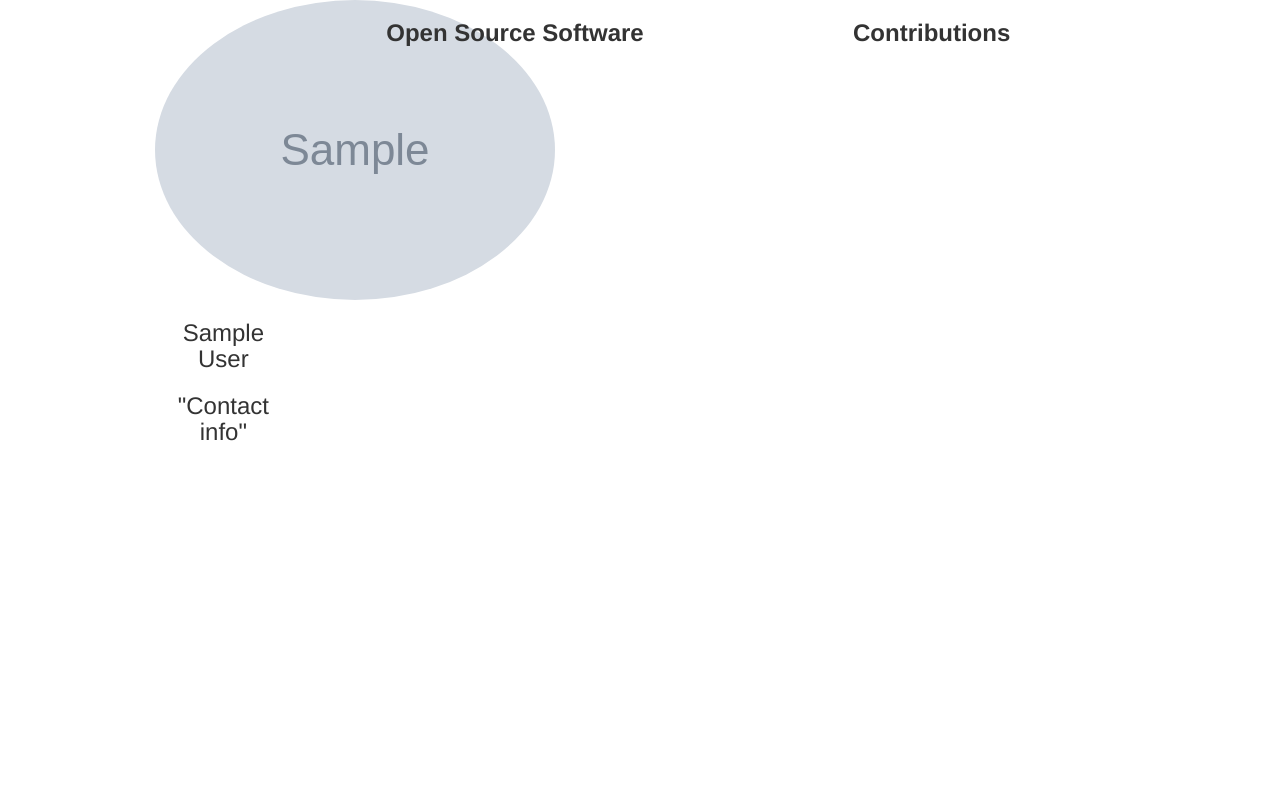
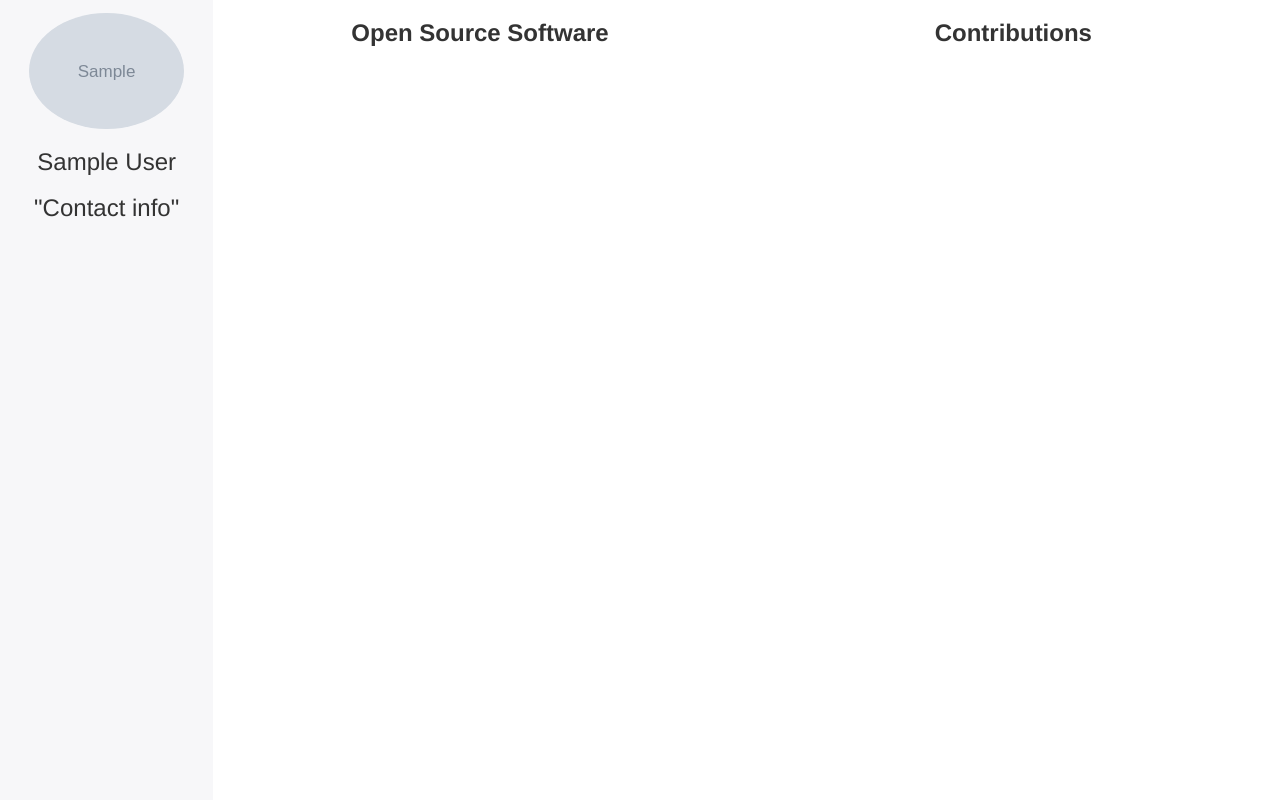
Before and after one commit to ChasingLogic/gh_portfolio, a Flask app: template gh_portfolio/templates/index.html in a window 1280 px wide. Run offline with Flask 2, Linux system fonts and the light colour scheme; the template is opened without the code that fills it: most values are stand-ins (such as "Sample title", 1, 10 or a date in 2020); grey boxes marked "Sample" are stand-in pictures; parts of the project's set-up code (start-up, migrations or seed data) failed here and were passed over; some libraries are stand-ins or nearby versions.

Commit message:
removed most of the custom css

```diff
--- a/gh_portfolio/static/index.css
+++ b/gh_portfolio/static/index.css
@@ -1,36 +1,12 @@
-.container-fluid {
-	max-width: 1000px;
-}
-.container-fluid:after {
-    content:"";
-    position: absolute;
-    z-index: -1;
-    top: 0;
-    bottom: 0;
-    left: 50%;
-    border-left: 2px dotted #ff0000;
+.profile-pic {
+	max-width: 155px;
+	max-height: 155px;
 }
 
-.large-name {
-	text-align: center;
-	border-bottom: 1px solid #ddd;
-	padding-bottom: 1%;
-}
-
-.col-md-6 h3 {
-	padding-bottom: 1%;
-	text-align: center;
-}
-
-#full-name {
-	border-left: 1px solid #ddd;
-}
-
-.profile-pic {
-	margin-left: auto;
-	margin-right: auto;
-	max-width: 400px;
-	max-height: 400px;
+.sidebar {
+    background: #f7f7f9;
+    padding-top: 1%;
+    height: 100%;
 }
 
 .profile-pic:hover {
```
